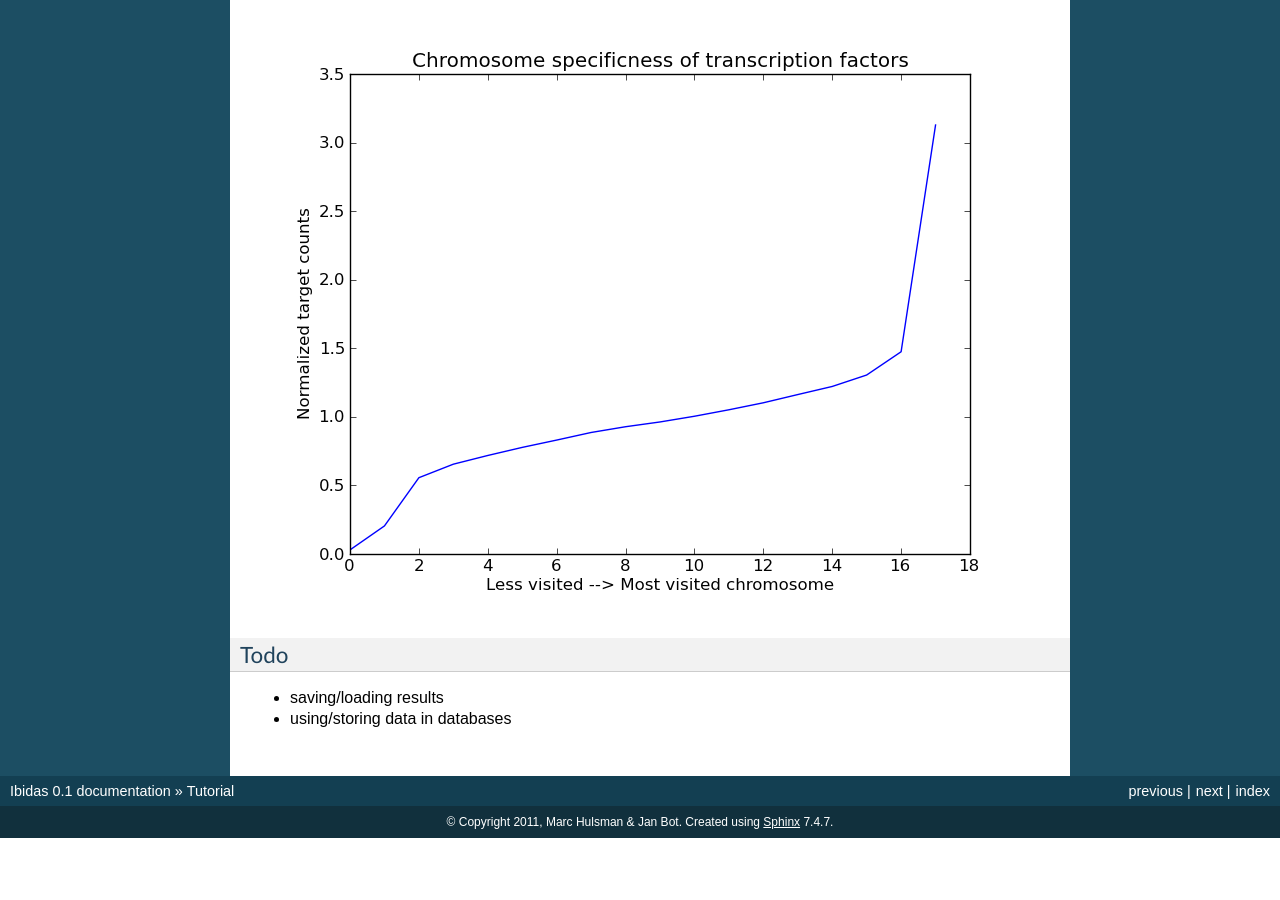
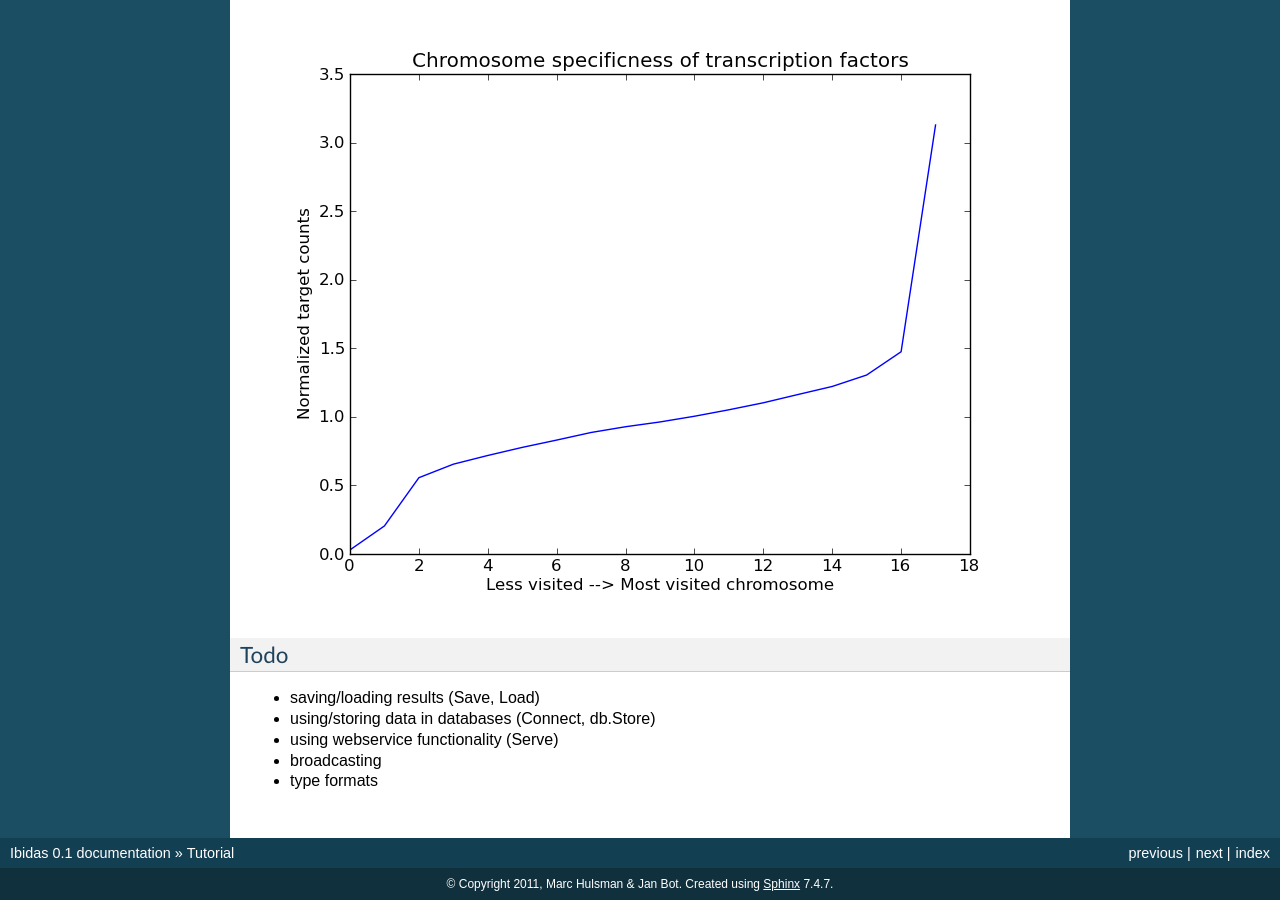
Before and after one commit to mhulsman/ibidas, a Sphinx documentation site: the page built from docs/tutorial.rst, in a window 1280 px wide and 900 px high, scrolled down 15327 px. Built offline with Sphinx 7.4.7, drawn with Linux system fonts in a browser that asks for light colours; formulas are drawn with MathJax 3; before the commit the page ends 16165 px from its top, so only the background shows below that; some of the changed text lies outside the part shown.

Commit message:
fixing Get usage in tutorial to new version. Add todo items

```diff
--- a/docs/tutorial.rst
+++ b/docs/tutorial.rst
@@ -783,6 +783,12 @@ We plot the results using matplotlib::
 Todo
 ~~~~
 
-* saving/loading results
+* saving/loading results (Save, Load)
 
-* using/storing data in  databases
+* using/storing data in  databases (Connect, db.Store)
+
+* using webservice functionality (Serve)
+
+* broadcasting
+
+* type formats
```
Also changed, not shown: other parts of docs/tutorial.rst (+4 -4 lines).
